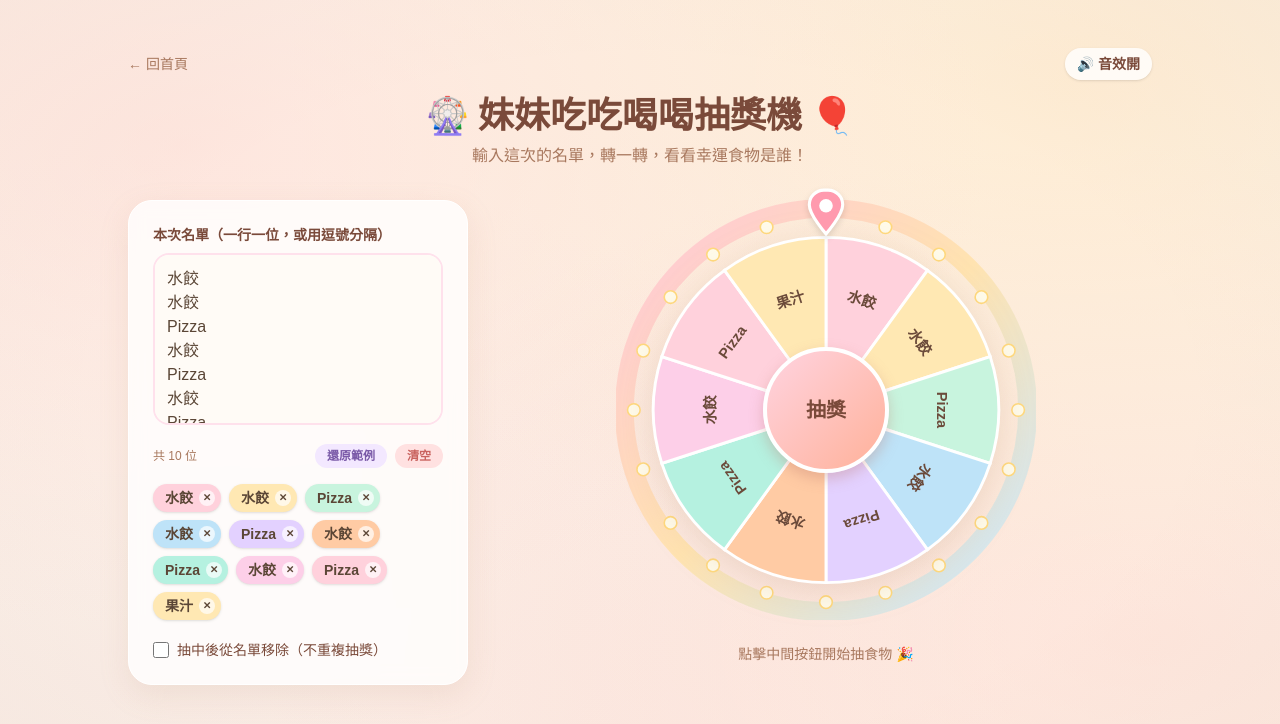
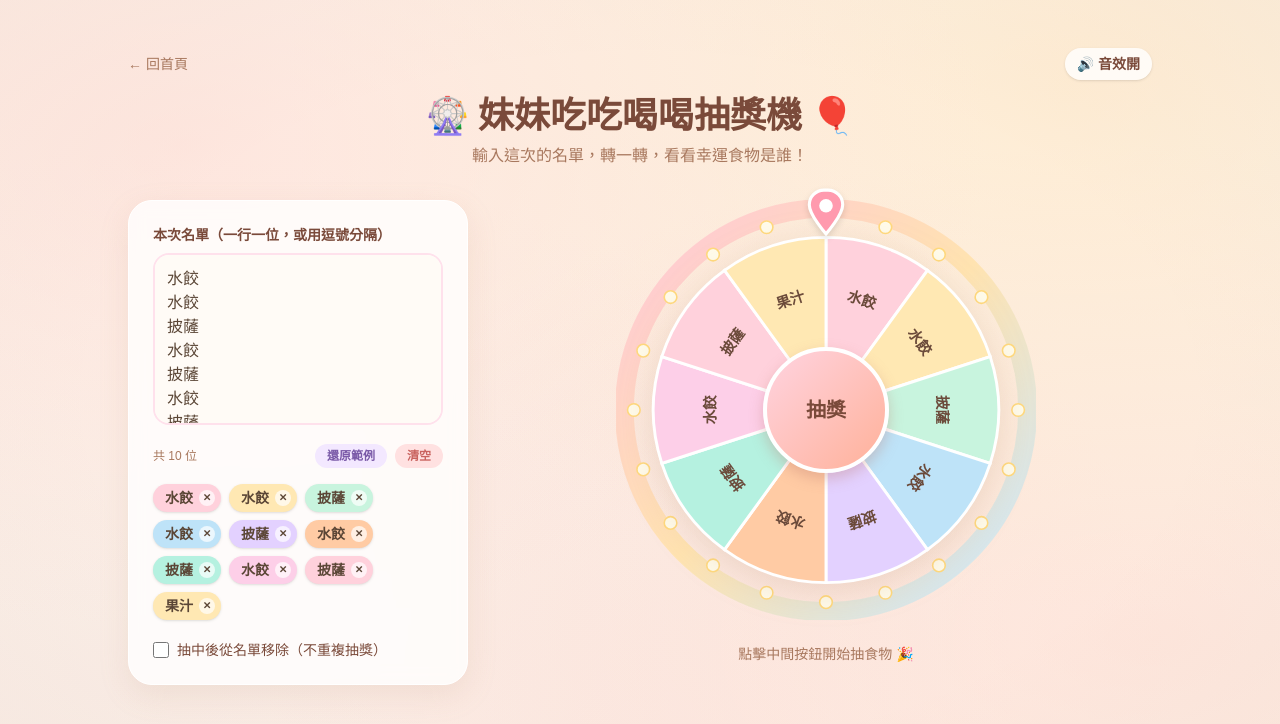
Before and after one commit to s612wsx/jun-tools, a Next.js app: page /lottery in a window 1280 px wide. Shown: the top 724 px of the page. Built offline with nearby package versions, Linux system fonts and the light colour scheme.

Commit message:
Use 披薩 instead of Pizza in the default lottery names
Reads more naturally with the zh-TW speech synthesis voice.

```diff
--- a/app/lottery/page.tsx
+++ b/app/lottery/page.tsx
@@ -14,7 +14,7 @@ const PALETTE = [
   "#FDCFE8", // 泡泡糖粉
 ];
 
-const DEFAULT_NAMES = ["水餃", "水餃", "Pizza","水餃", "Pizza","水餃", "Pizza","水餃", "Pizza", "果汁"];
+const DEFAULT_NAMES = ["水餃", "水餃", "披薩","水餃", "披薩","水餃", "披薩","水餃", "披薩", "果汁"];
 
 type Winner = { name: string; index: number };
 
```
